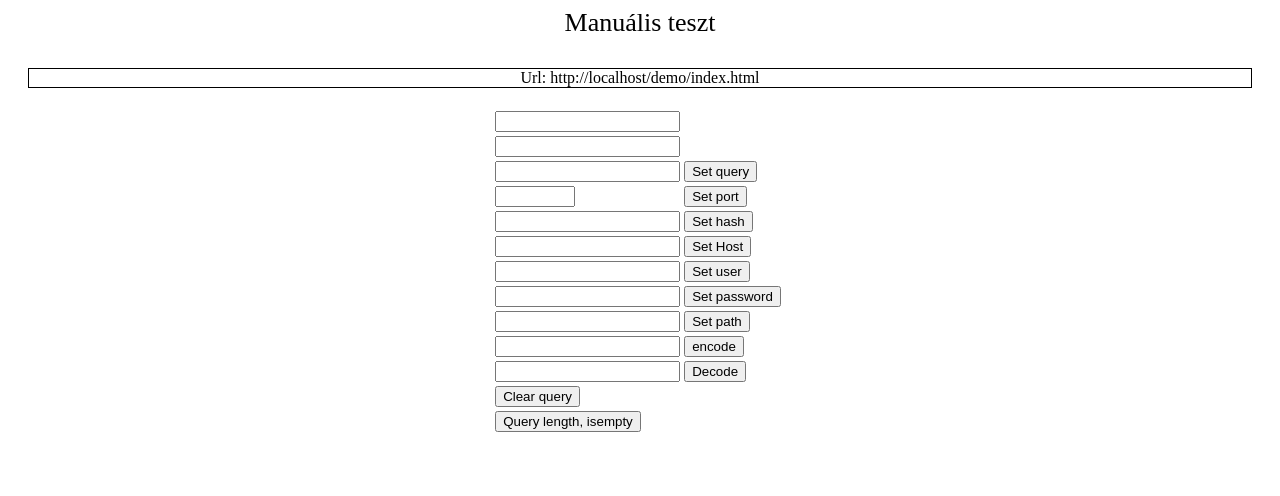
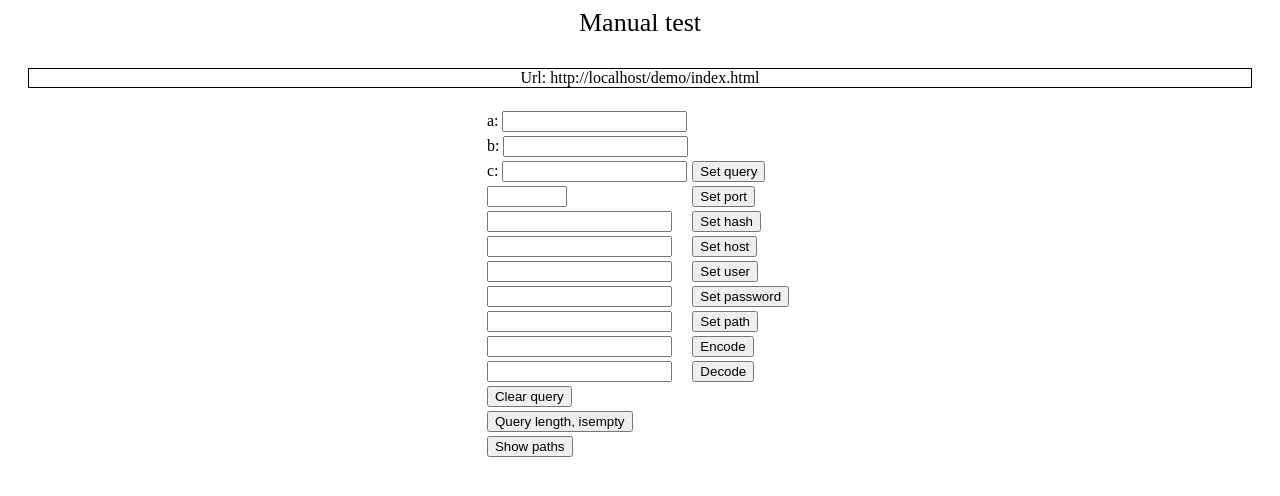
Before and after one commit to BME-MIT-IET/iet-hf-2022-intelliteam, a website: page demo/index.html in a window 1280 px wide. Drawn offline with Linux system fonts and the light colour scheme.

Commit message:
New test about paths

```diff
--- a/demo/demo.js
+++ b/demo/demo.js
@@ -102,3 +102,7 @@ function setPass() {
 
     updateDemoDivInnerHtml();
 }
+function showPaths() {
+    document.getElementById('paths').innerHTML = urlDemo.paths();
+
+}
--- a/demo/index.html
+++ b/demo/index.html
@@ -7,31 +7,30 @@
 </head>
 
 <body>
-       <div id="title">Manuális teszt</div>
+       <div id="title">Manual test</div>
        <div id="urlDiv"></div>
        <div class="table">
               <table>
 
                      <tr>
-                            <td> <input type="text"
+                            <td>
+                                   <label>a:</label>
+                                   <input type="text"
                                           id="queryAInput">
-
                             </td>
-
-
-
                      </tr>
                      <tr>
-                            <td> <input type="text"
+                            <td>
+                                   <label>b:</label>
+                                   <input type="text"
                                           id="queryBInput">
-
                             </td>
-
                      </tr>
                      <tr>
-                            <td> <input type="text"
+                            <td>
+                                   <label>c:</label>
+                                   <input type="text"
                                           id="queryCInput">
-
                             </td>
                             <td> <button onclick="setQuery()">Set query </button></td>
                      </tr>
@@ -41,7 +40,6 @@
                                           max="65535"
                                           id="portInput"></td>
                             <td> <button onclick="setPort()">Set port</button></td>
-
                      </tr>
                      <tr>
                             <td> <input type="text"
@@ -51,7 +49,7 @@
                      <tr>
                             <td> <input id="hostInput"
                                           type="text"></td>
-                            <td> <button onclick="setHost()">Set Host</button></td>
+                            <td> <button onclick="setHost()">Set host</button></td>
                      </tr>
                      <tr>
                             <td> <input id="userInput"
@@ -71,7 +69,7 @@
                      <tr>
                             <td><input id="encodeInput"
                                           type="text"></td>
-                            <td> <button onclick="encode()">encode</button></td>
+                            <td> <button onclick="encode()">Encode</button></td>
                             <td>
                                    <div id="encodeResult"></div>
                             </td>
@@ -84,9 +82,6 @@
                                    <div id="decodeResult"></div>
                             </td>
                      </tr>
-
-
-
                      <tr>
                             <td><button onclick="clearQuery()">Clear query</button></td>
 
@@ -97,20 +92,14 @@
                                    <div id="queryEmptyLengthResult"></div>
                             </td>
                      </tr>
+                     <tr>
+                            <td> <button onclick="showPaths()">Show paths</button></td>
+                            <td>
+                                   <div id="paths"></div>
+                            </td>
+                     </tr>
               </table>
        </div>
-
-
-
-
-
-
-
-
-
-
-
-
 
        <script src="../url.min.js"></script>
        <script src="./demo.js"></script>
```
